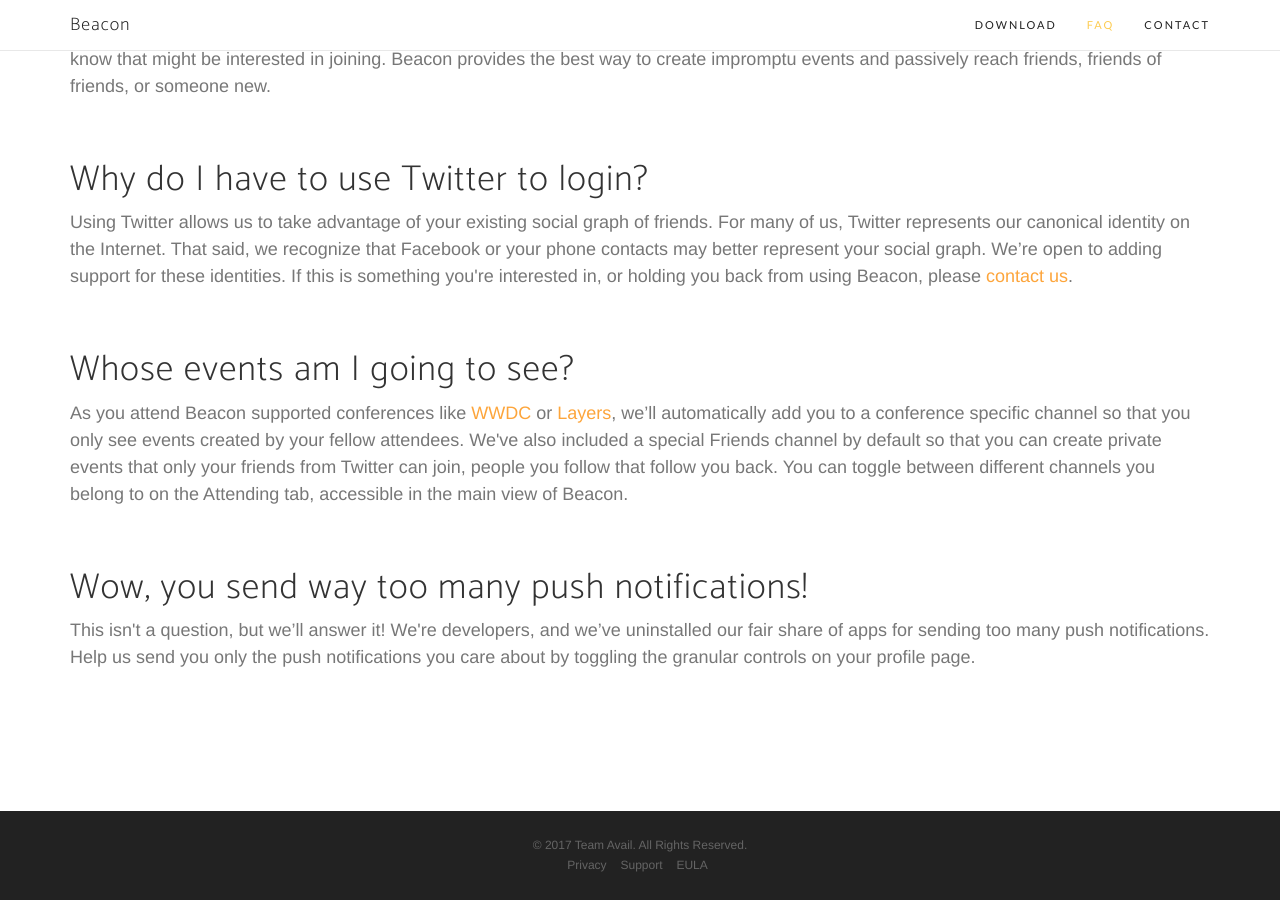
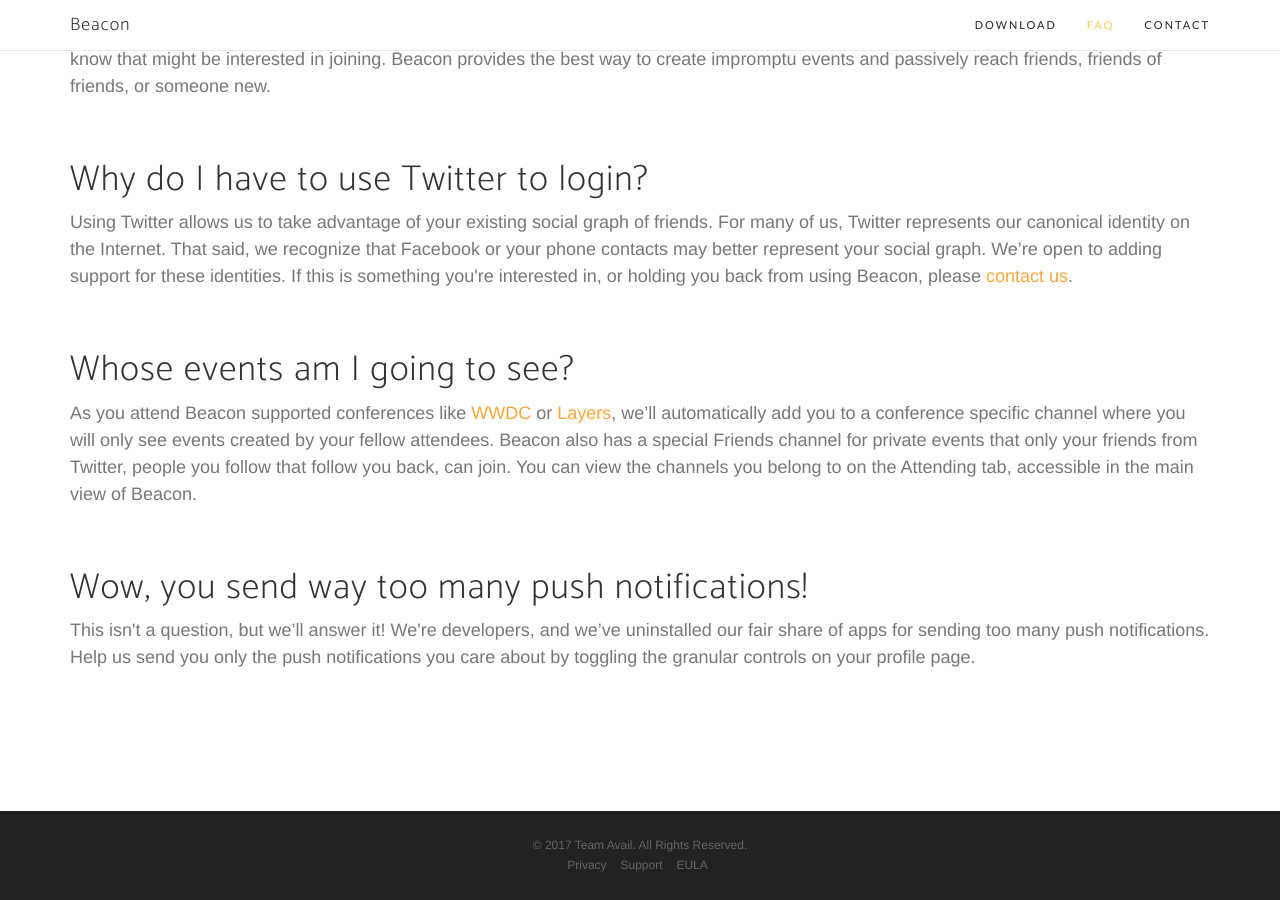
Before and after one commit to ashleynh/beacon-site, a Jekyll site: the page built from index.html, in a window 1280 px wide and 900 px high, scrolled down 1260 px. Built offline with Jekyll 4.4.1, drawn with Linux system fonts in a browser that asks for light colours; nearby versions of some CDN libraries; some web fonts are replaced.

Commit message:
Maybe done with FAQ now?

```diff
--- a/index.html
+++ b/index.html
@@ -61,7 +61,7 @@ title: Home
                         <h1>Why do I have to use Twitter to login?</h1>
                         <p class="text-muted">Using Twitter allows us to take advantage of your existing social graph of friends. For many of us, Twitter represents our canonical identity on the Internet. That said, we recognize that Facebook or your phone contacts may better represent your social graph. We’re open to adding support for these identities. If this is something you're interested in, or holding you back from using Beacon, please <a href="mailto:beacon-app@googlegroups.com">contact us</a>.</p><br>
                         <h1>Whose events am I going to see?</h1>
-                        <p class="text-muted">As you attend Beacon supported conferences like <a href="https://developer.apple.com/wwdc/">WWDC</a> or <a href="https://layers.is/">Layers</a>, we’ll automatically add you to a conference specific channel so that you only see events created by your fellow attendees. We've also included a special Friends channel by default so that you can create private events that only your friends from Twitter can join, people you follow that follow you back. You can toggle between different channels you belong to on the Attending tab, accessible in the main view of Beacon.</p><br>
+                        <p class="text-muted">As you attend Beacon supported conferences like <a href="https://developer.apple.com/wwdc/">WWDC</a> or <a href="https://layers.is/">Layers</a>, we’ll automatically add you to a conference specific channel where you will only see events created by your fellow attendees. Beacon also has a special Friends channel for private events that only your friends from Twitter, people you follow that follow you back, can join. You can view the channels you belong to on the Attending tab, accessible in the main view of Beacon.</p><br>
                         <h1>Wow, you send way too many push notifications!</h1>
                         <p class="text-muted">This isn't a question, but we’ll answer it! We're developers, and we’ve uninstalled our fair share of apps for sending too many push notifications. Help us send you only the push notifications you care about by toggling the granular controls on your profile page.</p><br>
                 </div>
```
